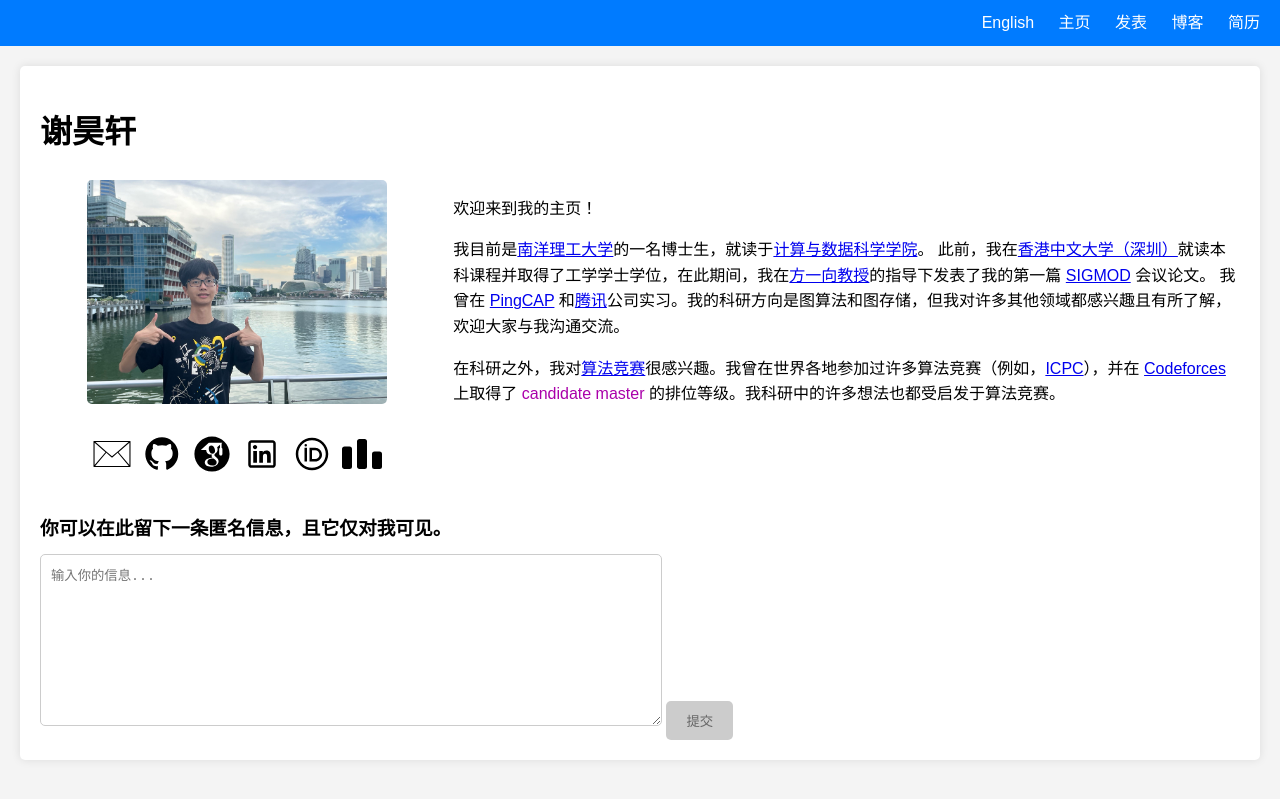
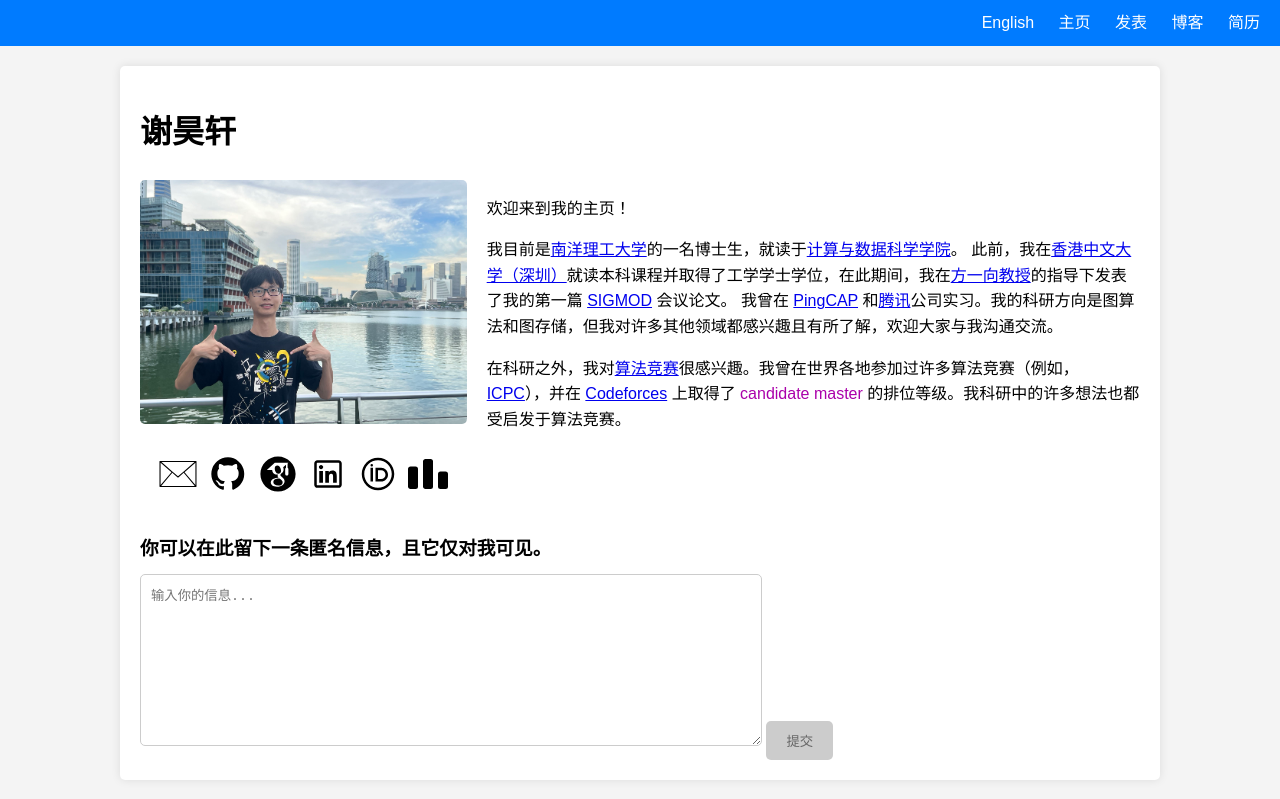
Before and after one commit to haoxuanxie/haoxuanxie.github.io, a Jekyll site: the page built from home_zh-CN.md, in a window 1280 px wide. Shown: the top 799 px of the page. Built offline with Jekyll 4.4.1, drawn with Linux system fonts in a browser that asks for light colours.

Commit message:
Update style.css

```diff
--- a/assets/css/style.css
+++ b/assets/css/style.css
@@ -34,7 +34,7 @@ nav ul li a:hover {
 }
 
 main {
-  max-width: 1200px;
+  max-width: 1000px;
   margin: 20px auto;
   padding: 20px;
   background: #fff;
@@ -88,7 +88,7 @@ main {
 
 .profile-photo {
   width: 100%;
-  max-width: 300px; /* Adjust max-width for the photo */
+  max-width: 400px; /* Adjust max-width for the photo */
   height: auto;
   border-radius: 5px;
   margin-bottom: 20px;
```
